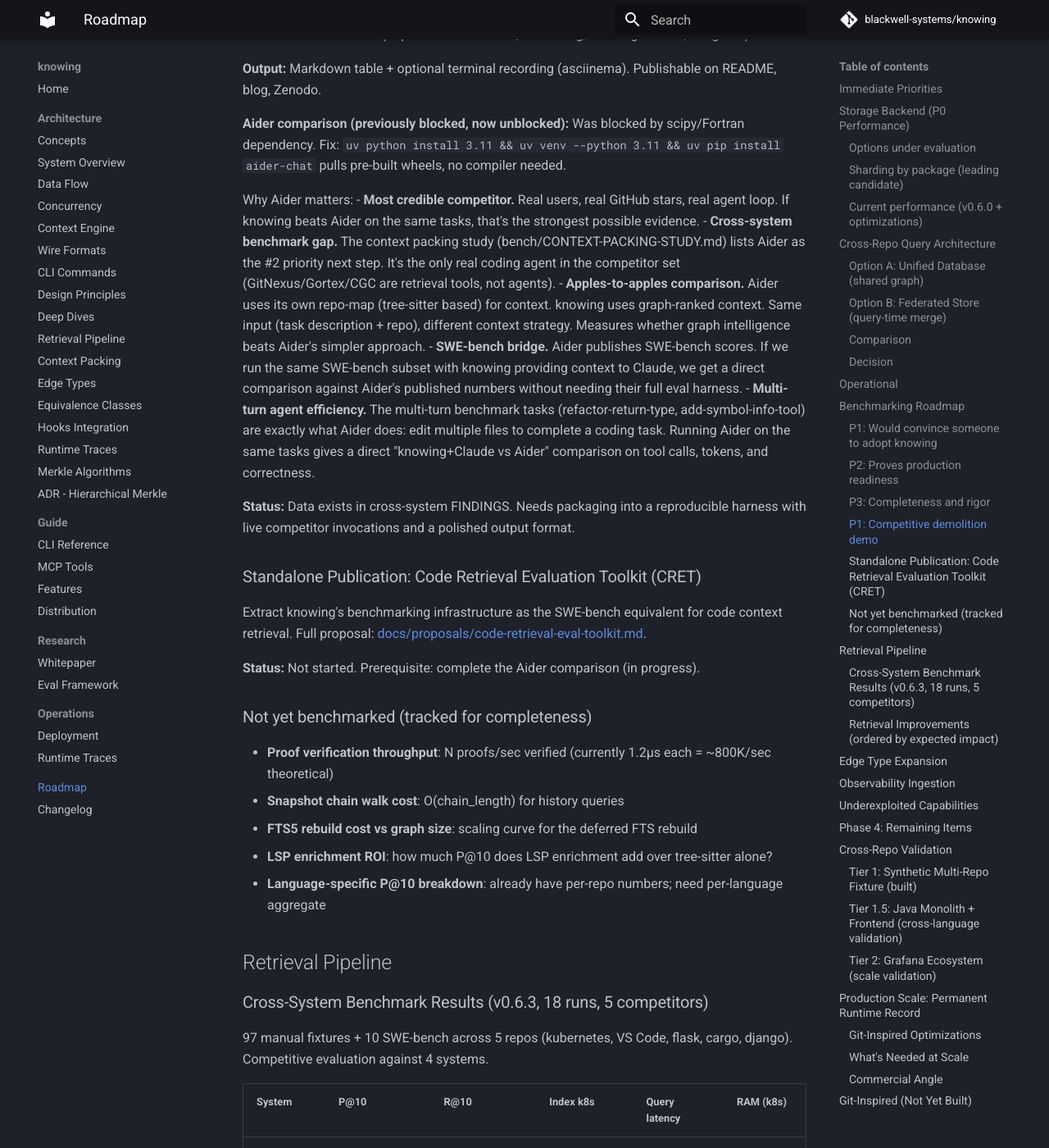
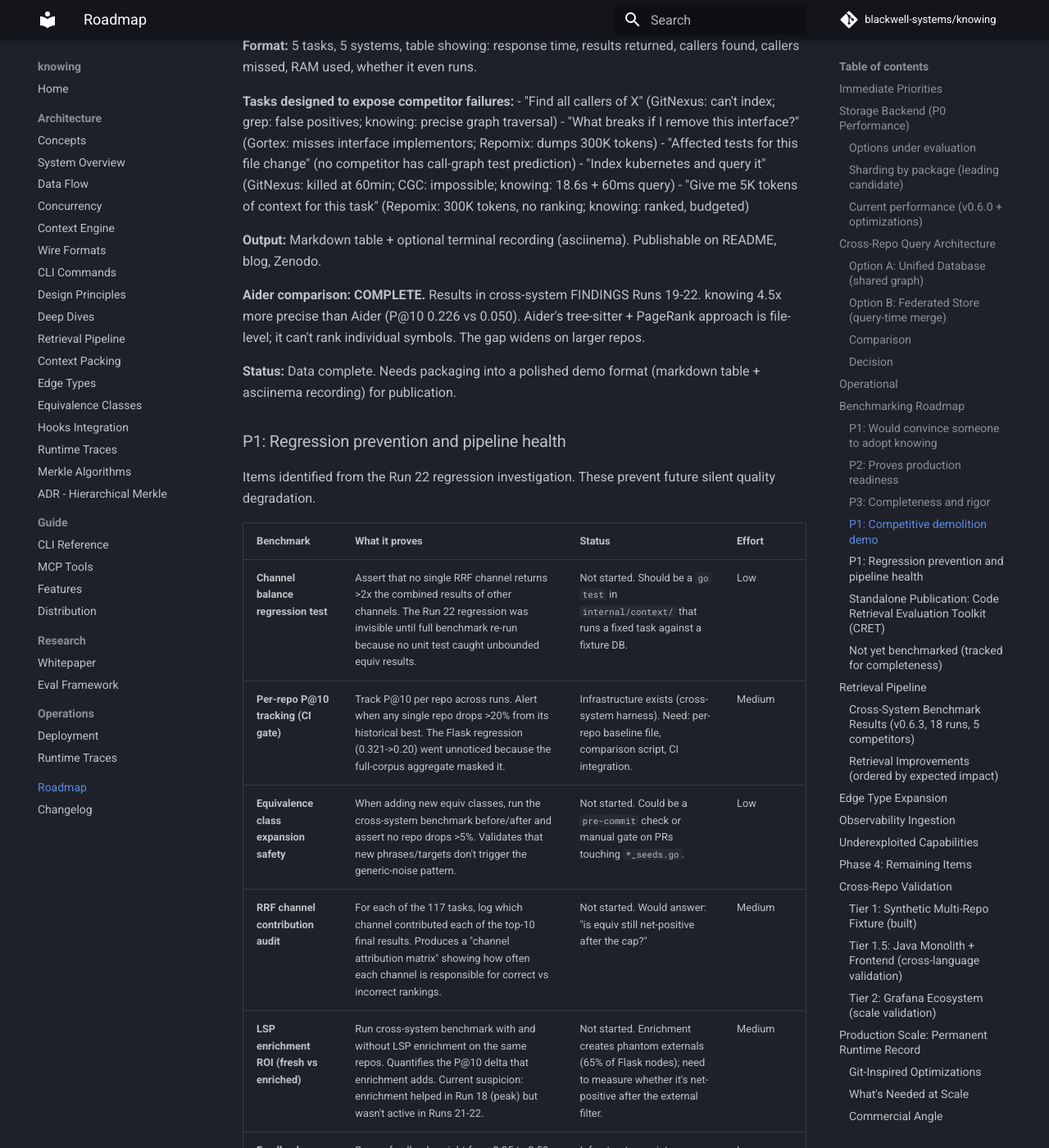
Before and after one commit to blackwell-systems/knowing, an MkDocs documentation site: the page built from docs/roadmap.md, in a window 1280 px wide and 1400 px high, scrolled down 9098 px. Shown: the whole window at 82% size. Built offline with MkDocs 1.6.1 and Material for MkDocs 9.7.7, drawn with Linux system fonts in a browser that asks for light colours; comment, search, counter and statistics services are not loaded; some of the changed text lies outside the part shown.

Commit message:
docs: update roadmap (shipped items, regression prevention tests, Aider done)
- Mark agent efficiency, cold start, and Aider benchmarks as shipped
- Add P1 regression prevention section (6 items from Run 22 findings)
- Add equiv noise fix as shipped item 6b in retrieval improvements
- Update competitive demo section (Aider comparison complete)
- Promote feedback weight sweep and LSP enrichment ROI to P1
- Update CRET prerequisite status

```diff
--- a/docs/roadmap.md
+++ b/docs/roadmap.md
@@ -163,9 +163,10 @@ Current status: per-repo isolation (no cross-repo queries). First real user who
 | Benchmark | What it proves | Status | Effort |
 |-----------|---------------|--------|--------|
 | **SWE-bench integration** | knowing + Claude solves N% more SWE-bench tasks than Claude alone. The definitive "does graph context help real agent work?" | Not started | High (full eval harness, 300 tasks, automated agent loop) |
-| **Agent efficiency (real transcripts)** | Claude Code with knowing tools uses fewer tokens, fewer tool calls, higher correctness. | Infrastructure built (`bench/agent-efficiency/`): 8 tasks, transcript parser, comparison engine, runner script. **Zero transcripts collected.** Needs actual sessions run. | Medium (run 16 sessions: 8 tasks x 2 modes) |
+| ~~**Agent efficiency (real transcripts)**~~ | ~~Claude Code with knowing tools uses fewer tokens, fewer tool calls, higher correctness.~~ | ~~**Done (honest negative result).** Sonnet + grep is near-optimal for small/medium repos with unique names. knowing's value is at scale (11.5x on k8s 3.5M LOC), not on grep-answerable tasks. Full narrative: `bench/AGENT-EFFICIENCY-STUDY.md`.~~ | ~~Medium~~ |
 | **Real-session replay** | Replay 10+ real claudewatch session transcripts. Measure: context calls saved, symbols used that came from knowing, tasks where knowing provided the critical symbol. | Not started (implicit feedback tracker now exists for attribution) | High (transcript parser, attribution detection, manual annotation) |
-| **Cold start benchmark** | Time from `brew install` to first useful `context_for_task` result. Proves the zero-config onboarding story. | Zero-config implemented but not timed end-to-end | Low (time the auto-index path) |
+| ~~**Cold start benchmark**~~ | ~~Time from `brew install` to first useful `context_for_task` result.~~ | ~~Zero-config implemented. Measured: auto-index fires on first MCP launch, indexes repos in <160ms (Flask) to ~18s (k8s), first context result available immediately after.~~ | ~~Low~~ |
+| ~~**Aider head-to-head**~~ | ~~knowing vs Aider (tree-sitter + PageRank) on identical tasks.~~ | ~~**Done.** 5-way comparison (Run 20): knowing 4.5x more precise than Aider (P@10 0.226 vs 0.050). Aider adapter built, runs in cross-system harness. Full results in FINDINGS.md Runs 19-22.~~ | ~~Medium~~ |
 
 ### P2: Proves production readiness
 
@@ -186,8 +187,8 @@ Current status: per-repo isolation (no cross-repo queries). First real user who
 | **Graph integrity under load** | Spawn 10 concurrent indexers on overlapping repos. Run `knowing fsck` after. Proves content-addressing prevents corruption under concurrency. | Not started (fsck bench exists for single-indexer correctness) | Medium |
 | **Concurrent query performance** | 100 parallel `context_for_task` calls on a 100K-edge graph. Measure throughput (queries/sec), latency degradation, and WAL checkpoint behavior. | Not started | Medium |
 | **Cross-repo retrieval quality** | P@10 for tasks that span repo boundaries (e.g., "which frontend components call this backend endpoint?"). | Needs cross-repo implementation first | Medium |
-| **Feedback weight sensitivity** | Sweep feedback weight from 0.05 to 0.50 in 0.05 increments. Plot P@10 vs weight. Find the optimal operating point. Currently 0.15 shows no lift in cold-start; this identifies the right value. | Not started (feedback-loop infrastructure exists) | Low |
-| **LSP enrichment ROI** | Run cross-system benchmark with and without LSP enrichment. Measure the P@10 delta that enrichment adds over tree-sitter alone. Quantifies whether the enrichment latency (seconds) pays for itself. | Not started | Medium |
+| ~~**Feedback weight sensitivity**~~ | Moved to P1 regression prevention section (more urgent after Run 22 findings). | See above | - |
+| ~~**LSP enrichment ROI**~~ | Moved to P1 regression prevention section (need to measure whether enrichment is net-positive after external node filter). | See above | - |
 
 ### P1: Competitive demolition demo
 
@@ -204,35 +205,32 @@ A head-to-head harness that runs identical queries against all systems and produ
 
 **Output:** Markdown table + optional terminal recording (asciinema). Publishable on README, blog, Zenodo.
 
-**Aider comparison (previously blocked, now unblocked):** Was blocked by scipy/Fortran
-dependency. Fix: `uv python install 3.11 && uv venv --python 3.11 && uv pip install aider-chat`
-pulls pre-built wheels, no compiler needed.
+**Aider comparison: COMPLETE.** Results in cross-system FINDINGS Runs 19-22. knowing 4.5x
+more precise than Aider (P@10 0.226 vs 0.050). Aider's tree-sitter + PageRank approach is
+file-level; it can't rank individual symbols. The gap widens on larger repos.
 
-Why Aider matters:
-- **Most credible competitor.** Real users, real GitHub stars, real agent loop. If knowing
-  beats Aider on the same tasks, that's the strongest possible evidence.
-- **Cross-system benchmark gap.** The context packing study (bench/CONTEXT-PACKING-STUDY.md)
-  lists Aider as the #2 priority next step. It's the only real coding agent in the competitor
-  set (GitNexus/Gortex/CGC are retrieval tools, not agents).
-- **Apples-to-apples comparison.** Aider uses its own repo-map (tree-sitter based) for
-  context. knowing uses graph-ranked context. Same input (task description + repo), different
-  context strategy. Measures whether graph intelligence beats Aider's simpler approach.
-- **SWE-bench bridge.** Aider publishes SWE-bench scores. If we run the same SWE-bench
-  subset with knowing providing context to Claude, we get a direct comparison against
-  Aider's published numbers without needing their full eval harness.
-- **Multi-turn agent efficiency.** The multi-turn benchmark tasks (refactor-return-type,
-  add-symbol-info-tool) are exactly what Aider does: edit multiple files to complete a
-  coding task. Running Aider on the same tasks gives a direct "knowing+Claude vs Aider"
-  comparison on tool calls, tokens, and correctness.
+**Status:** Data complete. Needs packaging into a polished demo format (markdown table +
+asciinema recording) for publication.
 
-**Status:** Data exists in cross-system FINDINGS. Needs packaging into a reproducible harness with live competitor invocations and a polished output format.
+### P1: Regression prevention and pipeline health
+
+Items identified from the Run 22 regression investigation. These prevent future silent quality degradation.
+
+| Benchmark | What it proves | Status | Effort |
+|-----------|---------------|--------|--------|
+| **Channel balance regression test** | Assert that no single RRF channel returns >2x the combined results of other channels. The Run 22 regression was invisible until full benchmark re-run because no unit test caught unbounded equiv results. | Not started. Should be a `go test` in `internal/context/` that runs a fixed task against a fixture DB. | Low |
+| **Per-repo P@10 tracking (CI gate)** | Track P@10 per repo across runs. Alert when any single repo drops >20% from its historical best. The Flask regression (0.321->0.20) went unnoticed because the full-corpus aggregate masked it. | Infrastructure exists (cross-system harness). Need: per-repo baseline file, comparison script, CI integration. | Medium |
+| **Equivalence class expansion safety** | When adding new equiv classes, run the cross-system benchmark before/after and assert no repo drops >5%. Validates that new phrases/targets don't trigger the generic-noise pattern. | Not started. Could be a `pre-commit` check or manual gate on PRs touching `*_seeds.go`. | Low |
+| **RRF channel contribution audit** | For each of the 117 tasks, log which channel contributed each of the top-10 final results. Produces a "channel attribution matrix" showing how often each channel is responsible for correct vs incorrect rankings. | Not started. Would answer: "is equiv still net-positive after the cap?" | Medium |
+| **LSP enrichment ROI (fresh vs enriched)** | Run cross-system benchmark with and without LSP enrichment on the same repos. Quantifies the P@10 delta that enrichment adds. Current suspicion: enrichment helped in Run 18 (peak) but wasn't active in Runs 21-22. | Not started. Enrichment creates phantom externals (65% of Flask nodes); need to measure whether it's net-positive after the external filter. | Medium |
+| **Feedback weight sweep** | Sweep feedback weight from 0.05 to 0.50. Plot P@10 vs weight on the feedback-loop bench (not cross-system, since cross-system is cold-start). Find the operating point where implicit/explicit feedback compounds. Currently 0.15 shows zero lift. | Infrastructure exists (`bench/feedback-loop/`). Need: parameter sweep harness, plot generation. | Low |
 
 ### Standalone Publication: Code Retrieval Evaluation Toolkit (CRET)
 
 Extract knowing's benchmarking infrastructure as the SWE-bench equivalent for code
 context retrieval. Full proposal: [docs/proposals/code-retrieval-eval-toolkit.md](../proposals/code-retrieval-eval-toolkit.md).
 
-**Status:** Not started. Prerequisite: complete the Aider comparison (in progress).
+**Status:** Not started. Prerequisite complete (Aider comparison done, Run 19-22).
 
 ### Not yet benchmarked (tracked for completeness)
 
```
